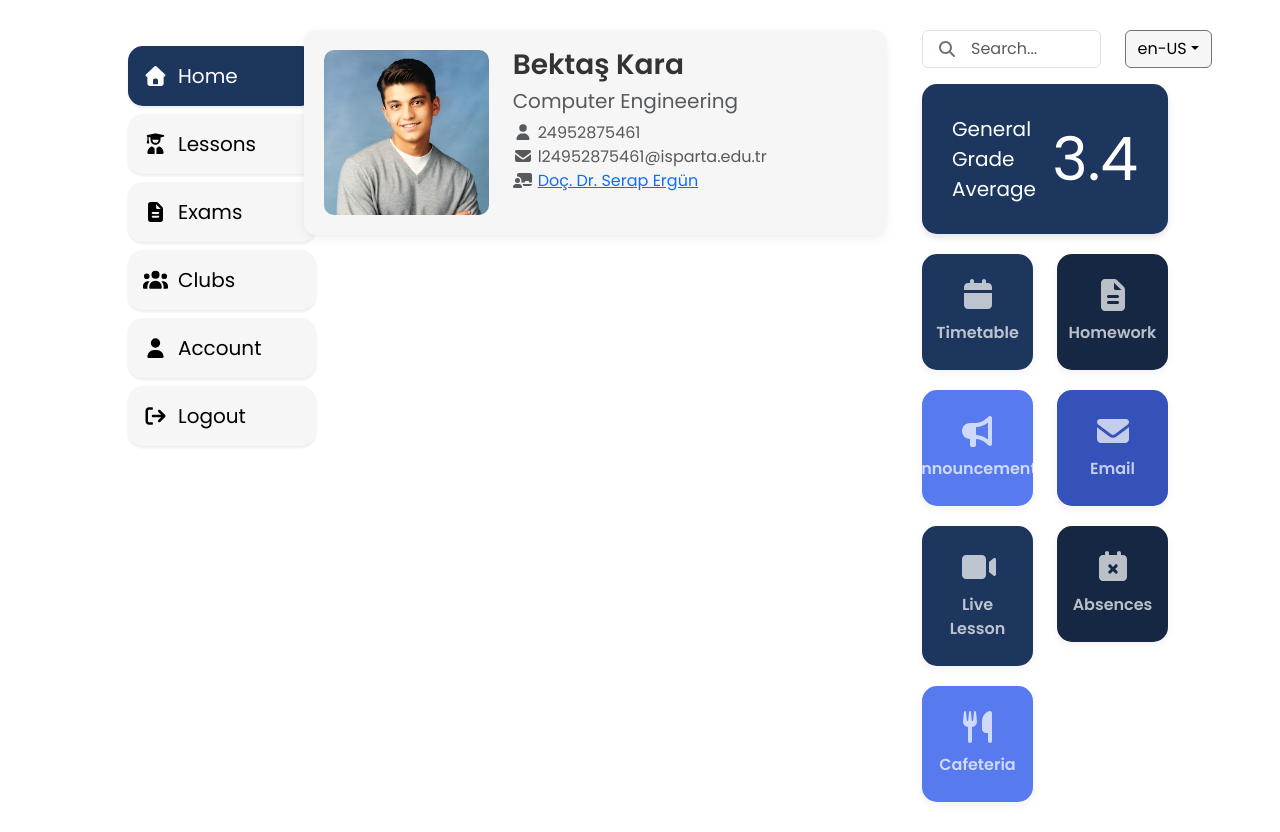
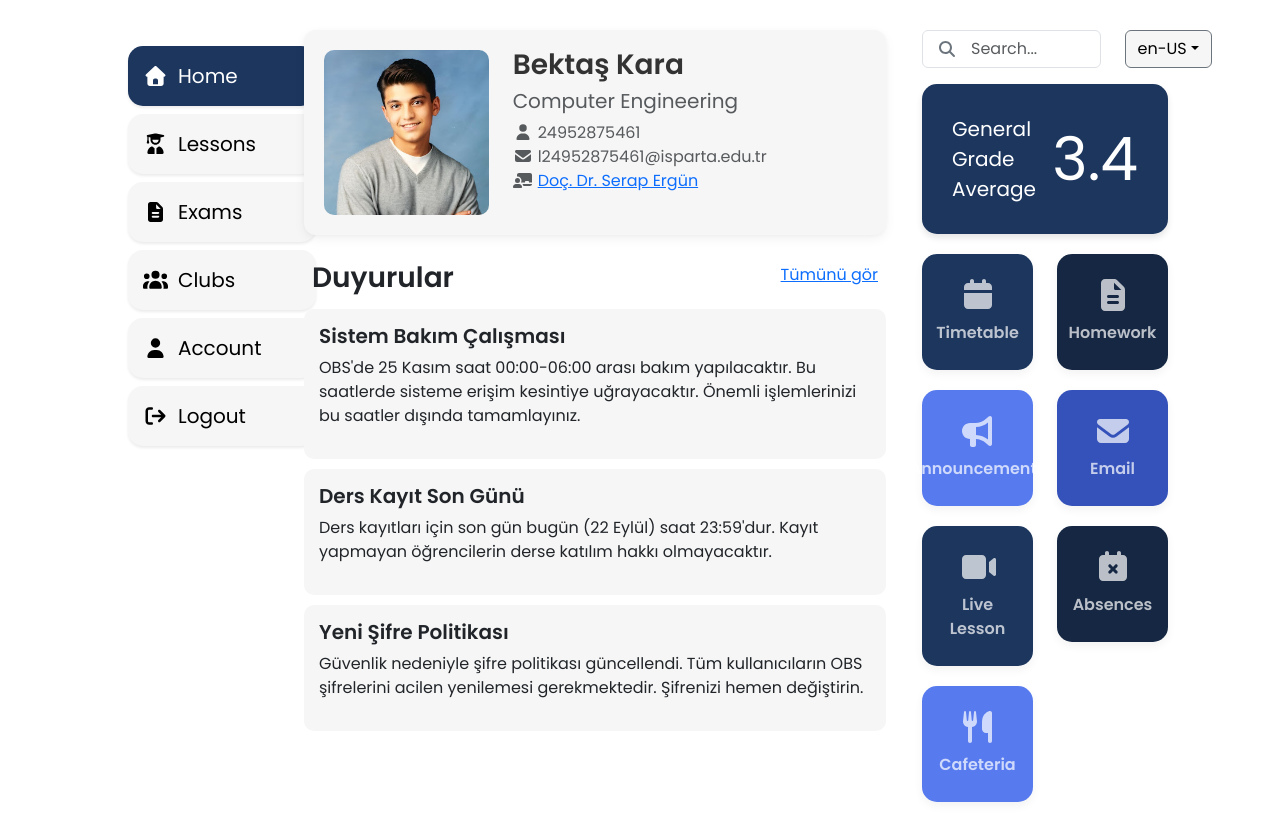
Before and after one commit to bektaskraa/isubu-obs, a React (Vite) app: page / in a window 1280 px wide. Built offline with nearby package versions, Linux system fonts and the light colour scheme.

Commit message:
feat: add announcements component

```diff
--- a/src/App.css
+++ b/src/App.css
@@ -5,6 +5,7 @@
     --color-placeholder: #f6f6f6;
     --color-main-light: #2c548f;
     --color-placeholder-dark: #e0e0e0;
+    -color-card-gray:#f6f6f6;
 }
 
 
@@ -78,3 +79,9 @@ h3 {
 .ders-accordion .card + .card {
     margin-top: 1rem;
 }
+
+.login-logo{
+    height: 20vmin;
+    display: flex;
+    justify-content: center;
+}
--- /dev/null
+++ b/src/components/Announcements/Announcements.css
@@ -0,0 +1,18 @@
+.announcements {
+}
+.announcements .header {
+    padding: 8px;
+}
+
+.announcements .item{
+    padding: 15px;
+    border-radius: 10px;
+    margin-bottom: 10px;
+    background-color: var(--color-placeholder);
+}
+.announcements .item:hover{
+    background-color: var(--color-placeholder-dark);
+}
+.announcements .item h5{
+    font-weight:600;
+}
--- /dev/null
+++ b/src/components/Announcements/Announcements.jsx
@@ -0,0 +1,52 @@
+import React from "react";
+
+// Stylesheet
+import "./Announcements.css";
+
+// Localization
+import { useTranslation } from "react-i18next";
+
+function Announcements() {
+    const { t } = useTranslation();
+    const announcements = [
+        {
+            "id": 1,
+            "title": "Sistem Bakım Çalışması",
+            "content": "OBS'de 25 Kasım saat 00:00-06:00 arası bakım yapılacaktır. Bu saatlerde sisteme erişim kesintiye uğrayacaktır. Önemli işlemlerinizi bu saatler dışında tamamlayınız."
+        },
+        {
+            "id": 2,
+            "title": "Ders Kayıt Son Günü",
+            "content": "Ders kayıtları için son gün bugün (22 Eylül) saat 23:59'dur. Kayıt yapmayan öğrencilerin derse katılım hakkı olmayacaktır."
+        },
+        {
+            "id": 3,
+            "title": "Yeni Şifre Politikası",
+            "content": "Güvenlik nedeniyle şifre politikası güncellendi. Tüm kullanıcıların OBS şifrelerini acilen yenilemesi gerekmektedir. Şifrenizi hemen değiştirin."
+        }
+        ]
+
+    return (
+
+        <div className="announcements">
+            <div className={"header"}>
+                <div className={"row"}>
+                    <div className={"col-6"}>
+                        <h3>Duyurular</h3>
+                    </div>
+
+                    <div className={"col-6 text-end"}>
+                        <a href={"#"}>Tümünü gör</a>
+                    </div>
+                </div>
+            </div>
+            {announcements.map(announcement => (
+                <div className={"item"}>
+                    <h5>{announcement.title}</h5>
+                    <p>{announcement.content}</p>
+                </div>
+            ))}
+
+        </div>
+    )
+}export default Announcements;
--- a/src/pages/Home.jsx
+++ b/src/pages/Home.jsx
@@ -7,6 +7,9 @@ import profileImage from '../assets/profile.jpg';
 // Icons
 import { FontAwesomeIcon } from '@fortawesome/react-fontawesome';
 import { faUser,faEnvelope,faChalkboardUser } from '@fortawesome/free-solid-svg-icons';
+
+//Companents
+import Announcement from '../components/Announcements/Announcements.jsx';
 
 function Home() {
     const { t } = useTranslation();
@@ -45,6 +48,11 @@ function Home() {
                     </div>
                 </div>
             </div>
+            <div className={"row"}>
+                <div className={'col-12'}>
+                    <Announcement />
+                </div>
+            </div>
         </div>
 
     );
```
